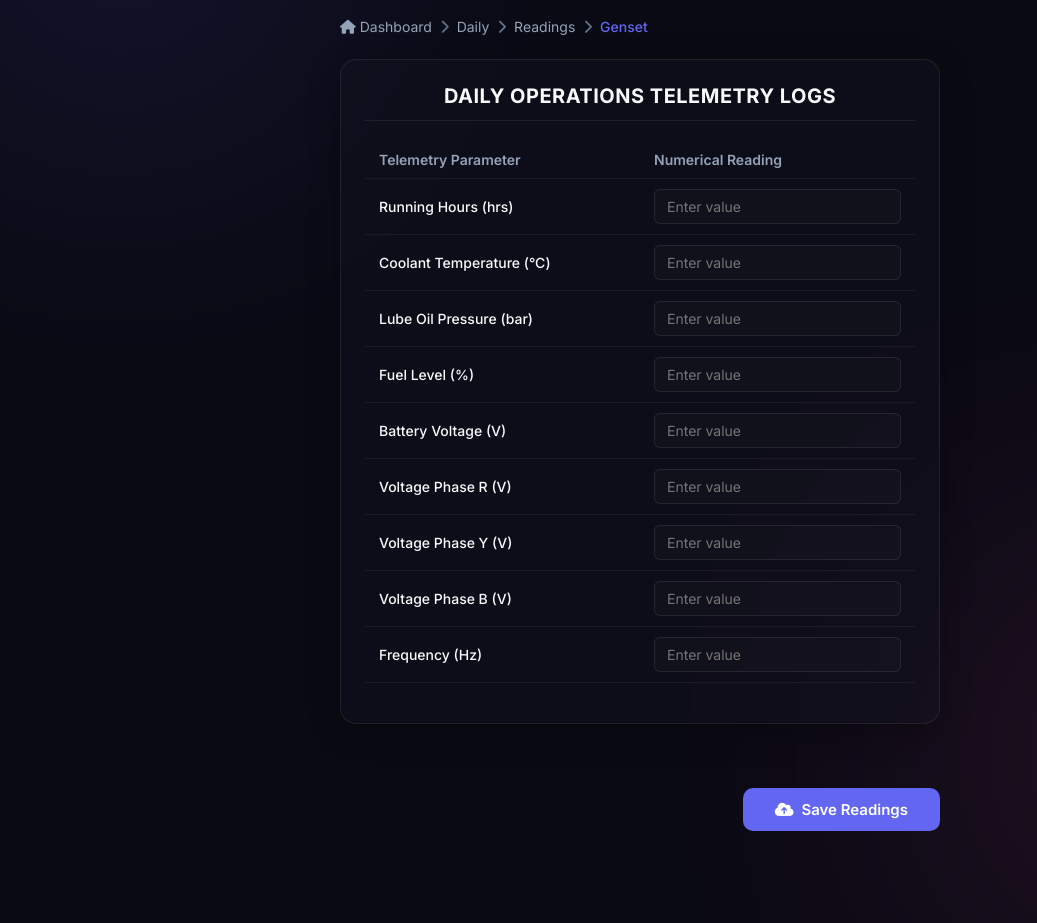
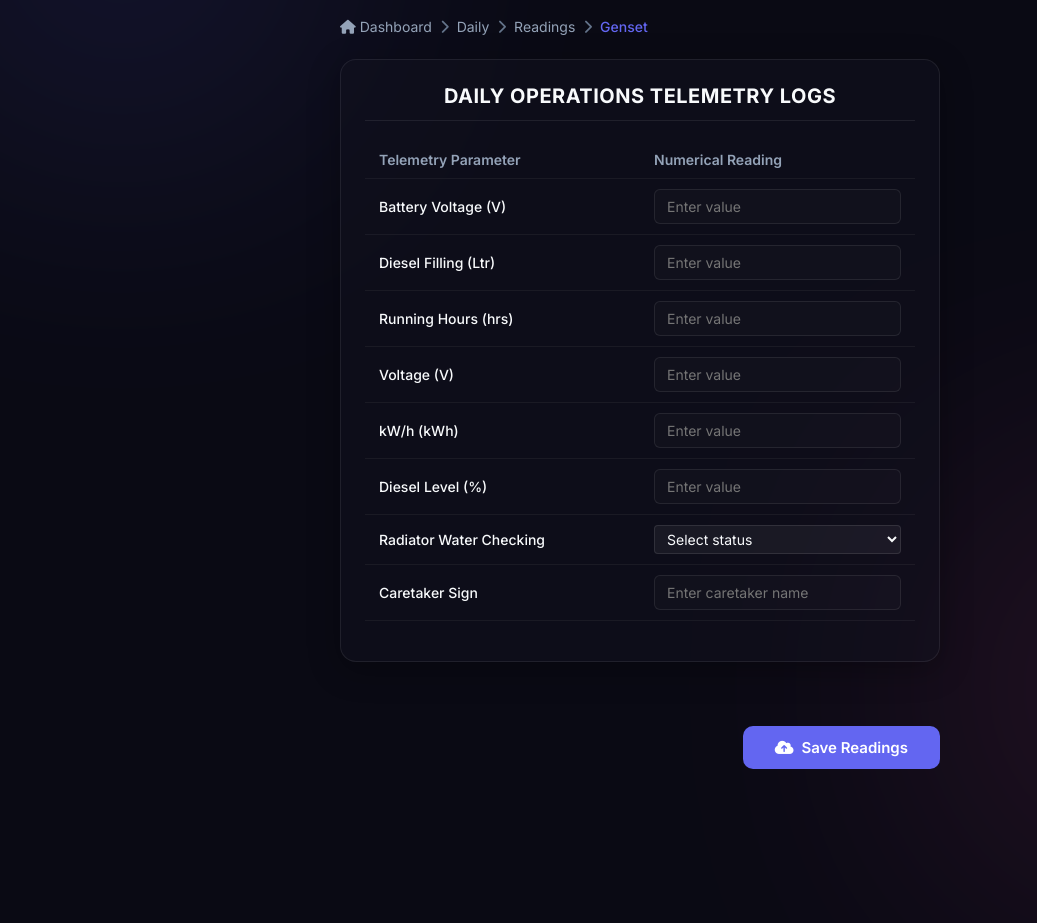
Before and after one commit to KISHORE24092004/AUDIT-APP, a Flask app: template templates/genset_readings.html in a window 1280 px wide; the page is wider, and only the part inside the window is pictured. Shown: the part 209-1132 px from the top of that part, without its empty margins (0-1037 px from the left). After the commit the page ends 1079 px from the top of that part, so only its background shows below. Run offline with Flask 3, Linux system fonts and the light colour scheme; the template is opened without the code that fills it, so the values that code supplies are empty; parts of the project's set-up code (start-up, migrations or seed data) failed here and were passed over.

Commit message:
feat: Customize Genset numerical readings form and logs with the 8 user questions

```diff
--- a/app.py
+++ b/app.py
@@ -504,8 +504,8 @@ def genset_readings_entry():
             return redirect(url_for('genset_readings_entry'))
 
         fields = [
-            'run_hours', 'coolant_temp', 'lube_oil_press', 'fuel_level',
-            'battery_volt', 'volt_r', 'volt_y', 'volt_b', 'freq'
+            'battery_volt', 'diesel_filling', 'run_hours', 'voltage',
+            'kwh', 'diesel_level', 'radiator_water', 'caretaker_sign'
         ]
         data = {f: request.form.get(f, '').strip() for f in fields}
 
@@ -1085,8 +1085,8 @@ def export_genset_generic(genset_id, capacity_str):
 @admin_required
 def export_genset_readings():
     genset_fields = [
-        'run_hours', 'coolant_temp', 'lube_oil_press', 'fuel_level',
-        'battery_volt', 'volt_r', 'volt_y', 'volt_b', 'freq'
+        'battery_volt', 'diesel_filling', 'run_hours', 'voltage',
+        'kwh', 'diesel_level', 'radiator_water', 'caretaker_sign'
     ]
     return export_readings_generic("genset", "R/MAI/GR", genset_fields)
 
@@ -1199,7 +1199,7 @@ def export_readings_generic(utility_name, doc_no, fields_list):
         if row_idx:
             for idx, field in enumerate(fields_list):
                 val = data.get(field)
-                if field == 'oil_level':
+                if field in ('oil_level', 'radiator_water', 'caretaker_sign'):
                     parsed_val = val if val else None
                 else:
                     parsed_val = to_num(val)
--- a/static/js/main.js
+++ b/static/js/main.js
@@ -396,15 +396,14 @@ document.addEventListener('DOMContentLoaded', () => {
                 <thead>
                   <tr>
                     <th>Date</th>
+                    <th>Battery Volt</th>
+                    <th>Diesel Filling</th>
                     <th>Run Hours</th>
-                    <th>Coolant Temp</th>
-                    <th>Lube Oil Press</th>
-                    <th>Fuel Level</th>
-                    <th>Battery Volt</th>
-                    <th>Volt R</th>
-                    <th>Volt Y</th>
-                    <th>Volt B</th>
-                    <th>Freq</th>
+                    <th>Voltage</th>
+                    <th>kW/h</th>
+                    <th>Diesel Level</th>
+                    <th>Radiator Water</th>
+                    <th>Caretaker Sign</th>
                   </tr>
                 </thead>
                 <tbody>`;
@@ -419,15 +418,14 @@ document.addEventListener('DOMContentLoaded', () => {
 
                 html += `<tr ${rowClass}>
                   <td style="font-weight: 600; min-width: 100px;">${dateStr}</td>
+                  <td>${val.battery_volt || '-'}</td>
+                  <td>${val.diesel_filling || '-'}</td>
                   <td>${val.run_hours || '-'}</td>
-                  <td>${val.coolant_temp || '-'}</td>
-                  <td>${val.lube_oil_press || '-'}</td>
-                  <td>${val.fuel_level || '-'}</td>
-                  <td>${val.battery_volt || '-'}</td>
-                  <td>${val.volt_r || '-'}</td>
-                  <td>${val.volt_y || '-'}</td>
-                  <td>${val.volt_b || '-'}</td>
-                  <td>${val.freq || '-'}</td>
+                  <td>${val.voltage || '-'}</td>
+                  <td>${val.kwh || '-'}</td>
+                  <td>${val.diesel_level || '-'}</td>
+                  <td>${val.radiator_water || '-'}</td>
+                  <td>${val.caretaker_sign || '-'}</td>
                 </tr>`;
               }
               html += `</tbody></table></div>`;
--- a/templates/genset_readings.html
+++ b/templates/genset_readings.html
@@ -55,26 +55,41 @@
             </tr>
           </thead>
           <tbody>
-            {% set fields = [
-              ("run_hours", "Running Hours", "hrs", "number", "step='0.1' min='0'"),
-              ("coolant_temp", "Coolant Temperature", "°C", "number", "step='1' min='0'"),
-              ("lube_oil_press", "Lube Oil Pressure", "bar", "number", "step='0.1' min='0'"),
-              ("fuel_level", "Fuel Level", "%", "number", "step='1' min='0' max='100'"),
-              ("battery_volt", "Battery Voltage", "V", "number", "step='0.1' min='0'"),
-              ("volt_r", "Voltage Phase R", "V", "number", "step='1' min='0'"),
-              ("volt_y", "Voltage Phase Y", "V", "number", "step='1' min='0'"),
-              ("volt_b", "Voltage Phase B", "V", "number", "step='1' min='0'"),
-              ("freq", "Frequency", "Hz", "number", "step='0.1' min='0'")
+            {% set numeric_fields = [
+              ("battery_volt", "Battery Voltage", "V", "step='0.1' min='0'"),
+              ("diesel_filling", "Diesel Filling", "Ltr", "step='0.1' min='0'"),
+              ("run_hours", "Running Hours", "hrs", "step='0.1' min='0'"),
+              ("voltage", "Voltage", "V", "step='1' min='0'"),
+              ("kwh", "kW/h", "kWh", "step='1' min='0'"),
+              ("diesel_level", "Diesel Level", "%", "step='1' min='0' max='100'")
             ] %}
 
-            {% for name, label, unit, type, attrs in fields %}
+            {% for name, label, unit, attrs in numeric_fields %}
               <tr>
                 <td style="font-weight: 500;">{{ label }} ({{ unit }})</td>
                 <td>
-                  <input type="{{ type }}" name="{{ name }}" class="table-input" value="{{ data.get(name, '') }}" placeholder="Enter value" {{ attrs | safe }}>
+                  <input type="number" name="{{ name }}" class="table-input" value="{{ data.get(name, '') }}" placeholder="Enter value" {{ attrs | safe }}>
                 </td>
               </tr>
             {% endfor %}
+
+            <tr>
+              <td style="font-weight: 500;">Radiator Water Checking</td>
+              <td>
+                <select name="radiator_water" class="table-input" style="background: rgba(255,255,255,0.05); color: var(--text-primary); border: 1px solid rgba(255,255,255,0.1); border-radius: 4px; padding: 4px 8px; width: 100%;">
+                  <option value="" {% if data.get('radiator_water') == '' %}selected{% endif %}>Select status</option>
+                  <option value="OK" {% if data.get('radiator_water') == 'OK' %}selected{% endif %}>OK</option>
+                  <option value="Low" {% if data.get('radiator_water') == 'Low' %}selected{% endif %}>Low</option>
+                </select>
+              </td>
+            </tr>
+
+            <tr>
+              <td style="font-weight: 500;">Caretaker Sign</td>
+              <td>
+                <input type="text" name="caretaker_sign" class="table-input" value="{{ data.get('caretaker_sign', '') }}" placeholder="Enter caretaker name">
+              </td>
+            </tr>
           </tbody>
         </table>
       </div>
```
Also changed, not shown: generate_readings_templates.py (+4 -5 lines), 2 other files.
